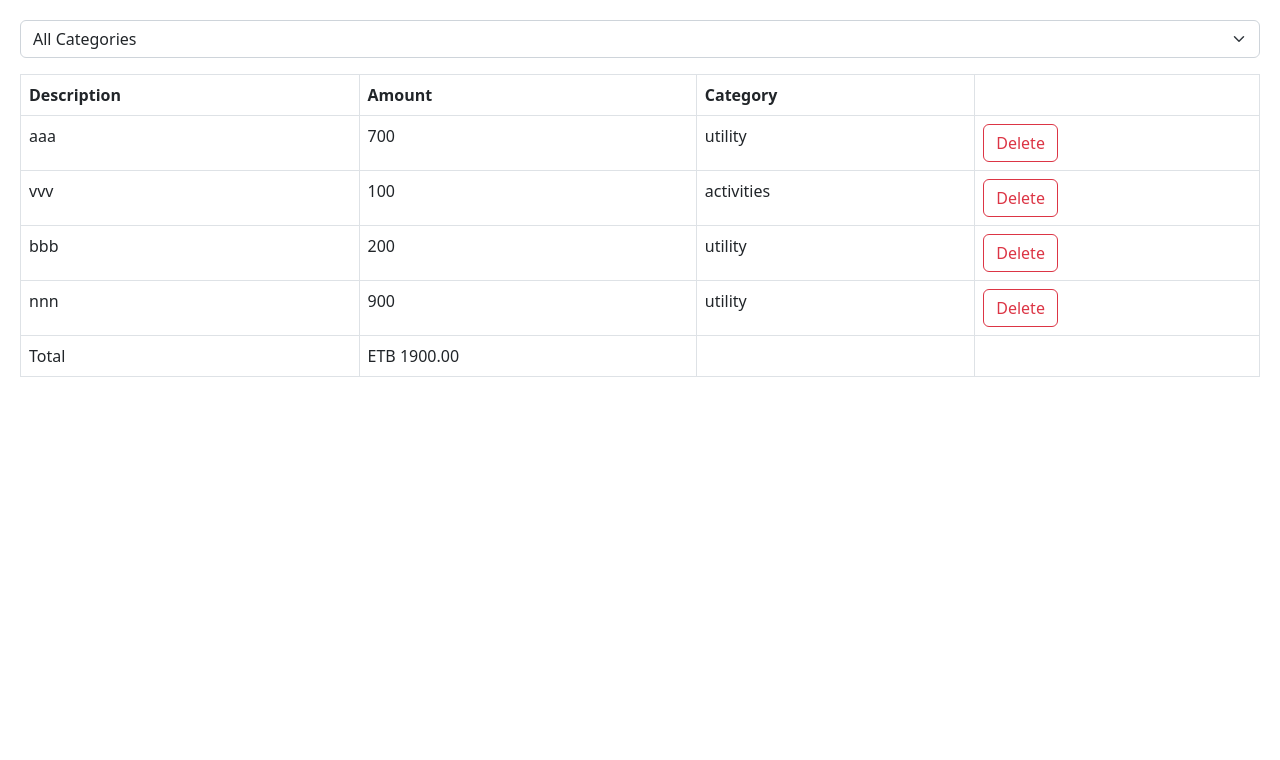
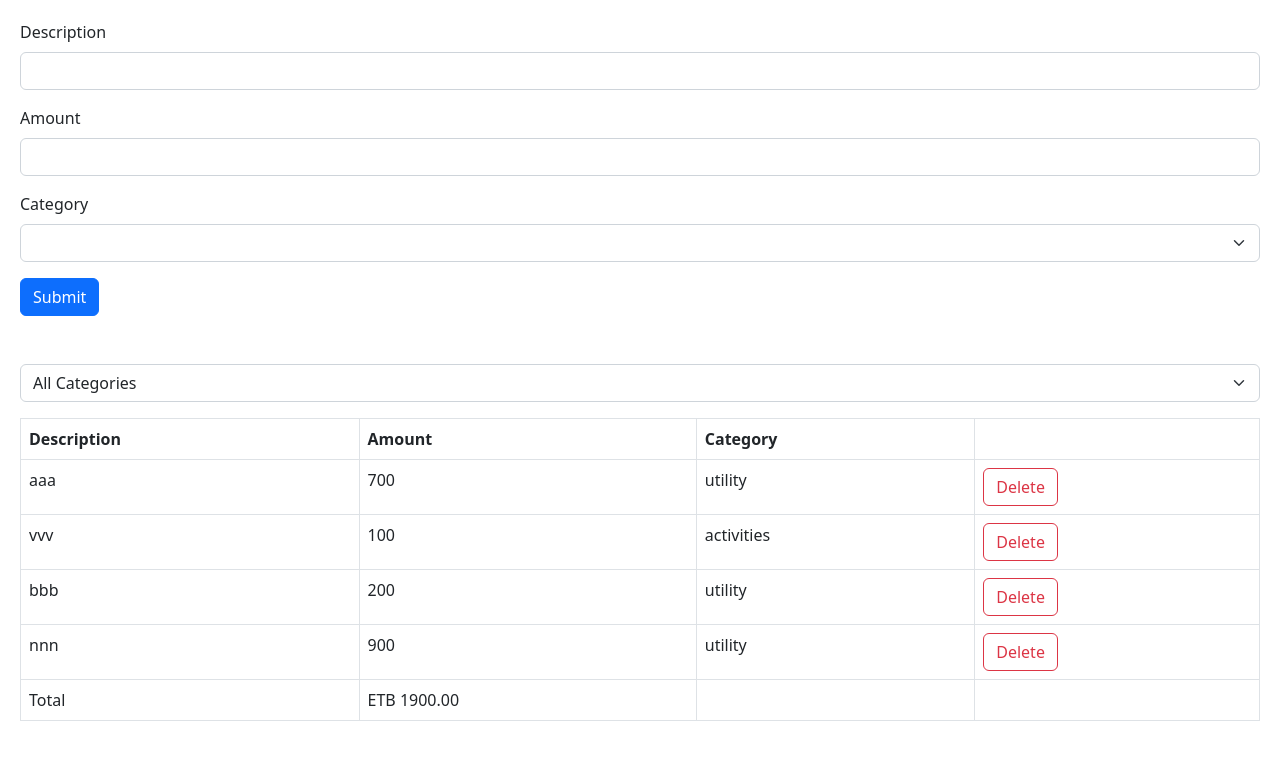
Before and after one commit to yilikalt/ExpenseList, a React (Vite) app: page / in a window 1280 px wide. Shown: the top 760 px of the page. Built offline with nearby package versions, Linux system fonts and the light colour scheme.

Commit message:
Create ExpenseForm.tsx

```diff
--- a/src/App.tsx
+++ b/src/App.tsx
@@ -2,6 +2,14 @@
 import "./App.css";
 import ExpenseList from "./Components/ExpenseList";
 import ExpenseFilter from "./Components/ExpenseFilter";
+import { ExpenseForm } from "./Components/ExpenseForm";
+
+export const categories = [
+  "Supplies",
+  "Entertainment",
+  "Planned",
+  "UnExpected",
+];
 
 function App() {
   const [selectedCategory, setSelectedCategory] = useState("");
@@ -17,6 +25,9 @@
 
   return (
     <div className="App">
+      <div className="mb-5">
+        <ExpenseForm />
+      </div>
       <div className="mb-3">
         <ExpenseFilter
           onSelectCategory={(category) => setSelectedCategory(category)}
--- a/src/Components/ExpenseFilter.tsx
+++ b/src/Components/ExpenseFilter.tsx
@@ -1,4 +1,5 @@
 import React from "react";
+import { categories } from "../App";
 
 interface Props {
   onSelectCategory: (category: string) => void;
@@ -11,10 +12,11 @@
       onChange={(event) => onSelectCategory(event.target.value)}
     >
       <option value="">All Categories</option>
-      <option value="Supplies">Supplies</option>
-      <option value="Entertainment">Entertainment</option>
-      <option value="Planned">Planned</option>
-      <option value="Unexpected">UnExpected</option>
+      {categories.map((category) => (
+        <option key={category} value={category}>
+          {category}
+        </option>
+      ))}
     </select>
   );
 };
--- /dev/null
+++ b/src/Components/ExpenseForm.tsx
@@ -0,0 +1,35 @@
+import React from "react";
+import { categories } from "../App";
+
+export const ExpenseForm = () => {
+  return (
+    <form>
+      <div className="mb-3">
+        <label htmlFor="description" className="form-label">
+          Description
+        </label>
+        <input id="description" type="text" className="form-control" />
+      </div>
+      <div className="mb-3">
+        <label htmlFor="amount" className="form-label">
+          Amount
+        </label>
+        <input id="amount" type="number" className="form-control" />
+      </div>
+      <div className="mb-3">
+        <label htmlFor="category" className="form-label">
+          Category
+        </label>
+        <select id="category" className="form-select">
+          <option value=""></option>
+          {categories.map((category) => (
+            <option key={category} value={category}>
+              {category}
+            </option>
+          ))}
+        </select>
+      </div>
+      <button className="btn btn-primary">Submit</button>
+    </form>
+  );
+};
```
